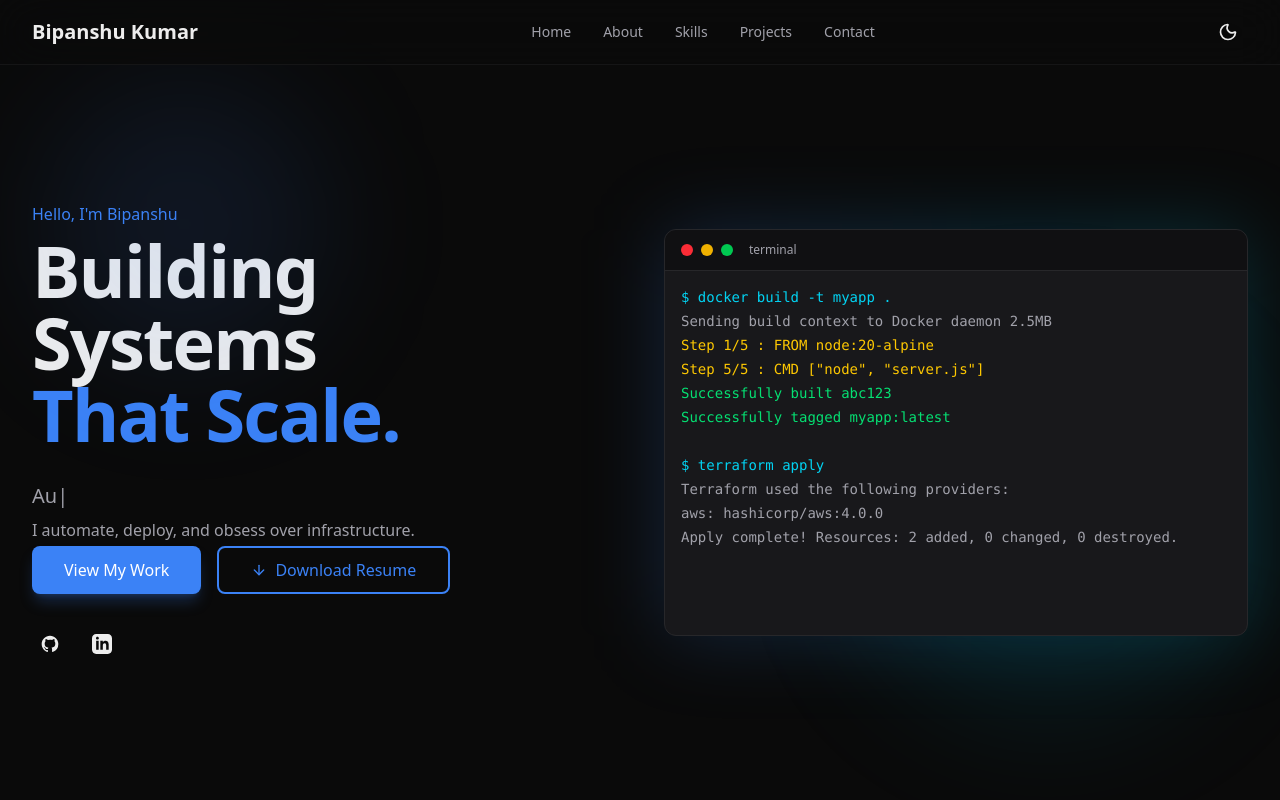
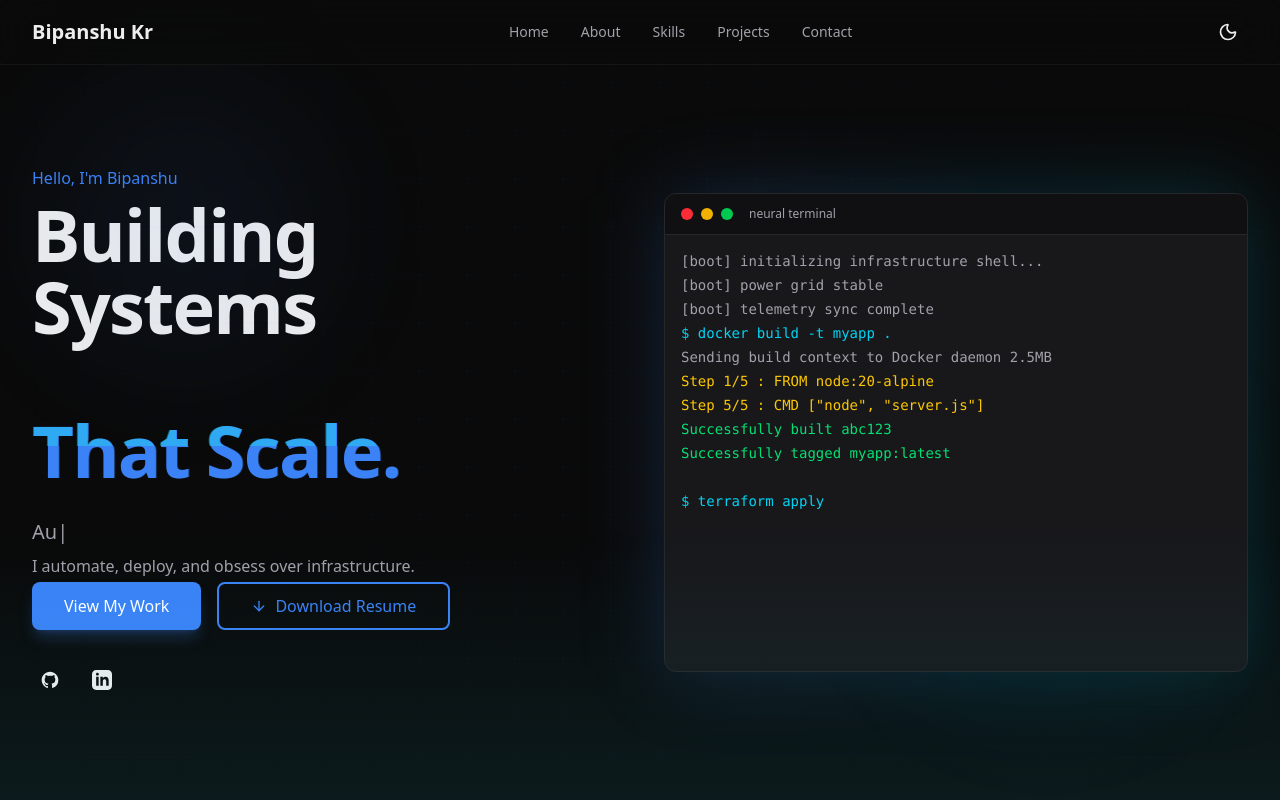
Before and after one commit to bipanshui/my-portfolio, a Next.js app: page / in a window 1280 px wide. Shown: the top 800 px of the page. Built offline with nearby package versions, Linux system fonts and the light colour scheme.

Commit message:
feat: add sci-fi aesthetic components, enhanced animations, and mouse-trail interaction library

```diff
--- a/app/globals.css
+++ b/app/globals.css
@@ -24,19 +24,6 @@
   --font-mono: ui-monospace, SFMono-Regular, Menlo, Monaco, Consolas, "Liberation Mono", monospace;
 }
 
-@media (prefers-color-scheme: dark) {
-  :root {
-    --background: #0a0a0a;
-    --foreground: #ededed;
-    --primary: #3B82F6;
-    --primary-foreground: #ffffff;
-    --muted: #18181b;
-    --muted-foreground: #a1a1aa;
-    --border: #27272a;
-    --accent: #09090b;
-  }
-}
-
 .dark {
   --background: #0a0a0a;
   --foreground: #ededed;
@@ -57,3 +44,133 @@ body {
 html {
   scroll-behavior: smooth;
 }
+
+@keyframes scanline {
+  0% {
+    transform: translateY(-120%);
+  }
+  100% {
+    transform: translateY(120%);
+  }
+}
+
+@keyframes grid-drift {
+  0% {
+    transform: translate3d(0, 0, 0);
+  }
+  100% {
+    transform: translate3d(-48px, -48px, 0);
+  }
+}
+
+@keyframes holo-pulse {
+  0%,
+  100% {
+    opacity: 0.35;
+    transform: scale(1);
+  }
+  50% {
+    opacity: 0.65;
+    transform: scale(1.06);
+  }
+}
+
+@keyframes text-glitch {
+  0%,
+  100% {
+    transform: translate3d(0, 0, 0);
+  }
+  20% {
+    transform: translate3d(1px, -1px, 0);
+  }
+  40% {
+    transform: translate3d(-1px, 1px, 0);
+  }
+  60% {
+    transform: translate3d(1px, 1px, 0);
+  }
+  80% {
+    transform: translate3d(-1px, -1px, 0);
+  }
+}
+
+.sci-grid {
+  background-image:
+    linear-gradient(rgba(59, 130, 246, 0.08) 1px, transparent 1px),
+    linear-gradient(90deg, rgba(59, 130, 246, 0.08) 1px, transparent 1px);
+  background-size: 48px 48px;
+  mask-image: radial-gradient(circle at center, black 30%, transparent 100%);
+  animation: grid-drift 22s linear infinite;
+}
+
+.sci-scanline::after {
+  content: "";
+  position: absolute;
+  inset: 0;
+  background: linear-gradient(
+    to bottom,
+    transparent,
+    rgba(34, 211, 238, 0.12),
+    transparent
+  );
+  animation: scanline 8s linear infinite;
+  pointer-events: none;
+}
+
+.sci-holo {
+  position: relative;
+}
+
+.sci-holo::before {
+  content: "";
+  position: absolute;
+  inset: 0;
+  border-radius: inherit;
+  background: linear-gradient(135deg, rgba(34, 211, 238, 0.16), rgba(59, 130, 246, 0.08), transparent 65%);
+  opacity: 0;
+  transition: opacity 200ms ease;
+  pointer-events: none;
+}
+
+.sci-holo:hover::before {
+  opacity: 1;
+}
+
+.sci-pulse {
+  animation: holo-pulse 4.5s ease-in-out infinite;
+}
+
+.sci-glitch {
+  position: relative;
+  display: inline-block;
+  animation: text-glitch 5s infinite;
+}
+
+.sci-glitch::before,
+.sci-glitch::after {
+  content: attr(data-text);
+  position: absolute;
+  inset: 0;
+  pointer-events: none;
+}
+
+.sci-glitch::before {
+  transform: translate(-1px, 0);
+  color: rgba(34, 211, 238, 0.8);
+  clip-path: inset(0 0 55% 0);
+  opacity: 0.6;
+}
+
+.sci-glitch::after {
+  transform: translate(1px, 0);
+  color: rgba(59, 130, 246, 0.7);
+  clip-path: inset(45% 0 0 0);
+  opacity: 0.55;
+}
+
+.cta-trail {
+  pointer-events: none;
+  mix-blend-mode: screen;
+  box-shadow: 0 0 16px rgba(34, 211, 238, 0.4), 0 0 28px rgba(59, 130, 246, 0.22);
+  filter: saturate(1.2);
+}
--- a/components/hero.tsx
+++ b/components/hero.tsx
@@ -1,33 +1,43 @@
 "use client";
 
 import * as React from "react";
-import { motion } from "framer-motion";
+import { motion, useMotionValue, useSpring } from "framer-motion";
 import { ArrowDown } from "lucide-react";
 import { Button } from "@/components/ui/button";
 
 const roles = ["DevOps Engineer", "Cloud Enthusiast", "Automation Builder"];
 
 const terminalLines = [
-  { text: "$ docker build -t myapp .", delay: 0 },
-  { text: "Sending build context to Docker daemon  2.5MB", delay: 800 },
-  { text: "Step 1/5 : FROM node:20-alpine", delay: 1200 },
-  { text: "Step 5/5 : CMD [\"node\", \"server.js\"]", delay: 1800 },
-  { text: "Successfully built abc123", delay: 2400 },
-  { text: "Successfully tagged myapp:latest", delay: 3000 },
-  { text: "", delay: 3500 },
-  { text: "$ terraform apply", delay: 4000 },
-  { text: "Terraform used the following providers:", delay: 4600 },
-  { text: "  aws: hashicorp/aws:4.0.0", delay: 5000 },
-  { text: "Apply complete! Resources: 2 added, 0 changed, 0 destroyed.", delay: 5600 },
-  { text: "", delay: 6200 },
-  { text: "$ echo \"Let's build something.\"", delay: 6800 },
-  { text: "Let's build something.", delay: 7400 },
+  { text: "[boot] initializing infrastructure shell...", delay: 0 },
+  { text: "[boot] power grid stable", delay: 650 },
+  { text: "[boot] telemetry sync complete", delay: 1200 },
+  { text: "$ docker build -t myapp .", delay: 1800 },
+  { text: "Sending build context to Docker daemon  2.5MB", delay: 2500 },
+  { text: "Step 1/5 : FROM node:20-alpine", delay: 3000 },
+  { text: "Step 5/5 : CMD [\"node\", \"server.js\"]", delay: 3600 },
+  { text: "Successfully built abc123", delay: 4200 },
+  { text: "Successfully tagged myapp:latest", delay: 4700 },
+  { text: "", delay: 5200 },
+  { text: "$ terraform apply", delay: 5800 },
+  { text: "Terraform used the following providers:", delay: 6500 },
+  { text: "  aws: hashicorp/aws:4.0.0", delay: 7050 },
+  { text: "Apply complete! Resources: 2 added, 0 changed, 0 destroyed.", delay: 7700 },
+  { text: "", delay: 8300 },
+  { text: "$ echo \"Let's build something.\"", delay: 8900 },
+  { text: "Let's build something.", delay: 9500 },
 ];
 
 export function Hero() {
   const [currentRole, setCurrentRole] = React.useState(0);
   const [displayedText, setDisplayedText] = React.useState("");
   const [visibleLines, setVisibleLines] = React.useState<number[]>([]);
+  const ctaX = useMotionValue(0);
+  const ctaY = useMotionValue(0);
+  const springX = useSpring(ctaX, { stiffness: 420, damping: 28, mass: 0.5 });
+  const springY = useSpring(ctaY, { stiffness: 420, damping: 28, mass: 0.5 });
+  const [ctaHover, setCtaHover] = React.useState(false);
+  const trailRef = React.useRef<{ start: () => void; stop: () => void } | null>(null);
+  const trailLoadRef = React.useRef<Promise<void> | null>(null);
 
   React.useEffect(() => {
     const roleInterval = setInterval(() => {
@@ -70,15 +80,88 @@ export function Hero() {
     }
   };
 
+  const handleCtaMove = (event: React.MouseEvent<HTMLDivElement>) => {
+    const bounds = event.currentTarget.getBoundingClientRect();
+    const offsetX = event.clientX - bounds.left - bounds.width / 2;
+    const offsetY = event.clientY - bounds.top - bounds.height / 2;
+
+    ctaX.set(Math.max(-10, Math.min(10, offsetX * 0.12)));
+    ctaY.set(Math.max(-10, Math.min(10, offsetY * 0.12)));
+    event.currentTarget.style.setProperty(
+      "--cta-glow-x",
+      `${((event.clientX - bounds.left) / bounds.width) * 100}%`
+    );
+    event.currentTarget.style.setProperty(
+      "--cta-glow-y",
+      `${((event.clientY - bounds.top) / bounds.height) * 100}%`
+    );
+  };
+
+  const resetCta = (event: React.MouseEvent<HTMLDivElement>) => {
+    ctaX.set(0);
+    ctaY.set(0);
+    event.currentTarget.style.setProperty("--cta-glow-x", "50%");
+    event.currentTarget.style.setProperty("--cta-glow-y", "50%");
+  };
+
+  const loadTrail = React.useCallback(() => {
+    if (trailRef.current) {
+      return Promise.resolve();
+    }
+
+    if (!trailLoadRef.current) {
+      trailLoadRef.current = import("mouse-trail-effect").then((module) => {
+        const createMouseTrailEffect = module.default ?? module;
+        trailRef.current = createMouseTrailEffect({
+          trailLength: 8,
+          trailSize: 14,
+          trailDuration: 420,
+          colorFormat: "rgb",
+          colorCount: 2,
+          trailEffect: "gradient",
+          trailShape: "circle",
+          customTrailClass: "cta-trail",
+          zIndex: 60,
+        });
+      });
+    }
+
+    return trailLoadRef.current;
+  }, []);
+
+  const startTrail = React.useCallback(() => {
+    void loadTrail().then(() => {
+      trailRef.current?.start();
+    });
+  }, [loadTrail]);
+
+  const stopTrail = React.useCallback(() => {
+    trailRef.current?.stop();
+  }, []);
+
   return (
     <section
       id="home"
-      className="min-h-screen flex items-center justify-center relative overflow-hidden pt-16"
+      className="min-h-screen flex items-center justify-center relative overflow-hidden pt-16 sci-scanline"
     >
       <div className="absolute inset-0 bg-[radial-gradient(ellipse_at_center,_var(--tw-gradient-stops))] from-primary/5 via-transparent to-transparent" />
+      <div className="absolute inset-0 sci-grid opacity-50" />
 
-      <div className="absolute top-20 left-10 w-72 h-72 bg-primary/10 rounded-full blur-3xl" />
-      <div className="absolute bottom-20 right-10 w-96 h-96 bg-cyan-500/10 rounded-full blur-3xl" />
+      <motion.div
+        aria-hidden="true"
+        className="absolute top-20 left-10 w-72 h-72 bg-primary/10 rounded-full blur-3xl sci-pulse"
+      />
+      <motion.div
+        aria-hidden="true"
+        className="absolute bottom-20 right-10 w-96 h-96 bg-cyan-500/10 rounded-full blur-3xl sci-pulse"
+        style={{ animationDelay: "-2s" }}
+      />
+      <motion.div
+        aria-hidden="true"
+        className="absolute top-1/2 left-1/2 w-40 h-40 -translate-x-1/2 -translate-y-1/2 rounded-full border border-cyan-400/20 blur-sm"
+        animate={{ scale: [1, 1.15, 1], opacity: [0.25, 0.45, 0.25] }}
+        transition={{ duration: 6, repeat: Infinity, ease: "easeInOut" }}
+      />
 
       <div className="max-w-7xl mx-auto px-4 sm:px-6 lg:px-8 grid lg:grid-cols-2 gap-12 items-center">
         <motion.div
@@ -97,9 +180,11 @@ export function Hero() {
               Hello, I&apos;m Bipanshu
             </motion.p>
             <h1 className="text-5xl md:text-6xl lg:text-7xl font-bold tracking-tight">
-              Building Systems
+              <span className="block">Building Systems</span>
               <br />
-              <span className="text-primary">That Scale.</span>
+              <span className="text-primary sci-glitch" data-text="That Scale.">
+                That Scale.
+              </span>
             </h1>
           </div>
 
@@ -114,9 +199,42 @@ export function Hero() {
           </div>
 
           <div className="flex flex-wrap gap-4">
-            <Button size="lg" onClick={() => scrollToSection("#projects")}>
-              View My Work
-            </Button>
+            <div
+              className="relative inline-flex"
+              onMouseEnter={() => {
+                setCtaHover(true);
+                startTrail();
+              }}
+              onMouseLeave={(event) => {
+                setCtaHover(false);
+                resetCta(event);
+                stopTrail();
+              }}
+              onMouseMove={handleCtaMove}
+              style={
+                {
+                  "--cta-x": "0px",
+                  "--cta-y": "0px",
+                  "--cta-glow-x": "50%",
+                  "--cta-glow-y": "50%",
+                } as React.CSSProperties
+              }
+            >
+              <div
+                aria-hidden="true"
+                className="pointer-events-none absolute -inset-4 rounded-2xl bg-[radial-gradient(circle_at_var(--cta-glow-x)_var(--cta-glow-y),rgba(34,211,238,0.32),transparent_60%)] blur-xl transition-opacity duration-200"
+                style={{ opacity: ctaHover ? 1 : 0 }}
+              />
+              <motion.div
+                style={{ x: springX, y: springY, scale: ctaHover ? 1.02 : 1 }}
+                animate={{ scale: ctaHover ? 1.02 : 1 }}
+                transition={{ type: "spring", stiffness: 420, damping: 24, mass: 0.5 }}
+              >
+                <Button size="lg" onClick={() => scrollToSection("#projects")}>
+                  View My Work
+                </Button>
+              </motion.div>
+            </div>
             <Button variant="outline" size="lg">
               <ArrowDown className="h-4 w-4" />
               Download Resume
@@ -161,7 +279,7 @@ export function Hero() {
               <div className="w-3 h-3 rounded-full bg-red-500" />
               <div className="w-3 h-3 rounded-full bg-yellow-500" />
               <div className="w-3 h-3 rounded-full bg-green-500" />
-              <span className="ml-2 text-xs text-muted-foreground">terminal</span>
+              <span className="ml-2 text-xs text-muted-foreground">neural terminal</span>
             </div>
             <div className="p-4 font-mono text-sm space-y-1 min-h-[280px]">
               {terminalLines.map((line, index) => (
--- a/components/navbar.tsx
+++ b/components/navbar.tsx
@@ -23,7 +23,7 @@ const navLinks = [
 
 export function Navbar() {
   const [isOpen, setIsOpen] = React.useState(false);
-  const { theme, setTheme } = useTheme();
+  const { resolvedTheme, setTheme } = useTheme();
   const [mounted, setMounted] = React.useState(false);
 
   React.useEffect(() => {
@@ -54,7 +54,7 @@ export function Navbar() {
             }}
             className="text-xl font-bold text-foreground hover:text-primary transition-colors"
           >
-            Bipanshu Kumar
+            Bipanshu Kr
           </Link>
 
           <nav className="hidden md:flex items-center gap-8">
@@ -74,17 +74,22 @@ export function Navbar() {
             <Button
               variant="ghost"
               size="icon"
-              onClick={() => setTheme(theme === "dark" ? "light" : "dark")}
-              className="relative"
+              onClick={() => setTheme(resolvedTheme === "dark" ? "light" : "dark")}
+              className="relative overflow-hidden"
               aria-label="Toggle theme"
             >
-              {!mounted ? (
-                <Moon className="h-5 w-5" />
-              ) : theme === "dark" ? (
-                <Moon className="h-5 w-5" />
-              ) : (
-                <Sun className="h-5 w-5" />
-              )}
+              <span className="relative h-5 w-5">
+                <Moon
+                  className={`absolute inset-0 h-5 w-5 transition-all duration-300 ${
+                    !mounted || resolvedTheme === "dark" ? "scale-100 rotate-0 opacity-100" : "scale-0 rotate-90 opacity-0"
+                  }`}
+                />
+                <Sun
+                  className={`absolute inset-0 h-5 w-5 transition-all duration-300 ${
+                    mounted && resolvedTheme !== "dark" ? "scale-100 rotate-0 opacity-100" : "scale-0 -rotate-90 opacity-0"
+                  }`}
+                />
+              </span>
             </Button>
 
             <Button
--- a/package.json
+++ b/package.json
@@ -16,6 +16,7 @@
     "clsx": "^2.1.1",
     "framer-motion": "^12.38.0",
     "lucide-react": "^1.8.0",
+    "mouse-trail-effect": "^0.0.6",
     "next": "16.2.3",
     "next-themes": "^0.4.6",
     "react": "19.2.4",
```
Also changed, not shown: components/projects.tsx (+5 -3 lines), 1 other file (tests, documents, lock files or other folders).
